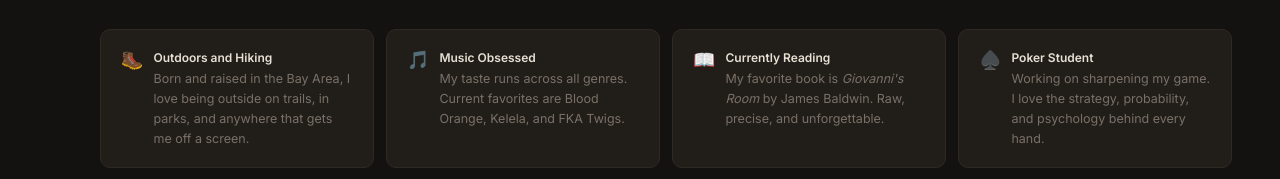
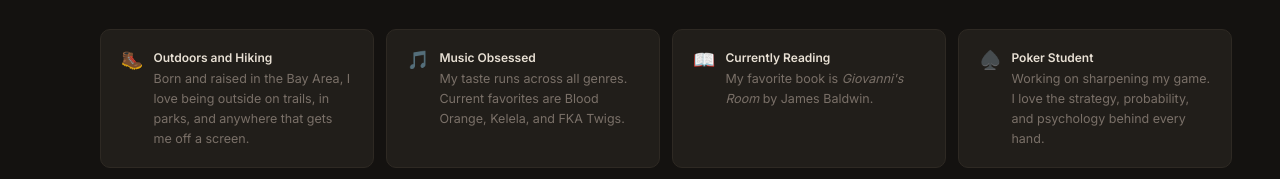
Before and after one commit to ervillanueva/websiteportfolio, a plain HTML site: page index.html in a window 1280 px wide. Shown: the part 1074-1253 px from the top of the page. Drawn offline with Linux system fonts and the light colour scheme.

Commit message:
Update index.html

```diff
--- a/index.html
+++ b/index.html
@@ -223,7 +223,7 @@ body{background:var(--bg);color:var(--text);font-family:'Inter',sans-serif;}
           </div>
           <div class="fact-card">
             <span class="fact-icon">&#x1F4D6;</span>
-            <div class="fact-text"><strong>Currently Reading</strong>My favorite book is <em>Giovanni's Room</em> by James Baldwin. Raw, precise, and unforgettable.</div>
+            <div class="fact-text"><strong>Currently Reading</strong>My favorite book is <em>Giovanni's Room</em> by James Baldwin.</div>
           </div>
           <div class="fact-card">
             <span class="fact-icon">&#x2660;&#xFE0F;</span>
```
